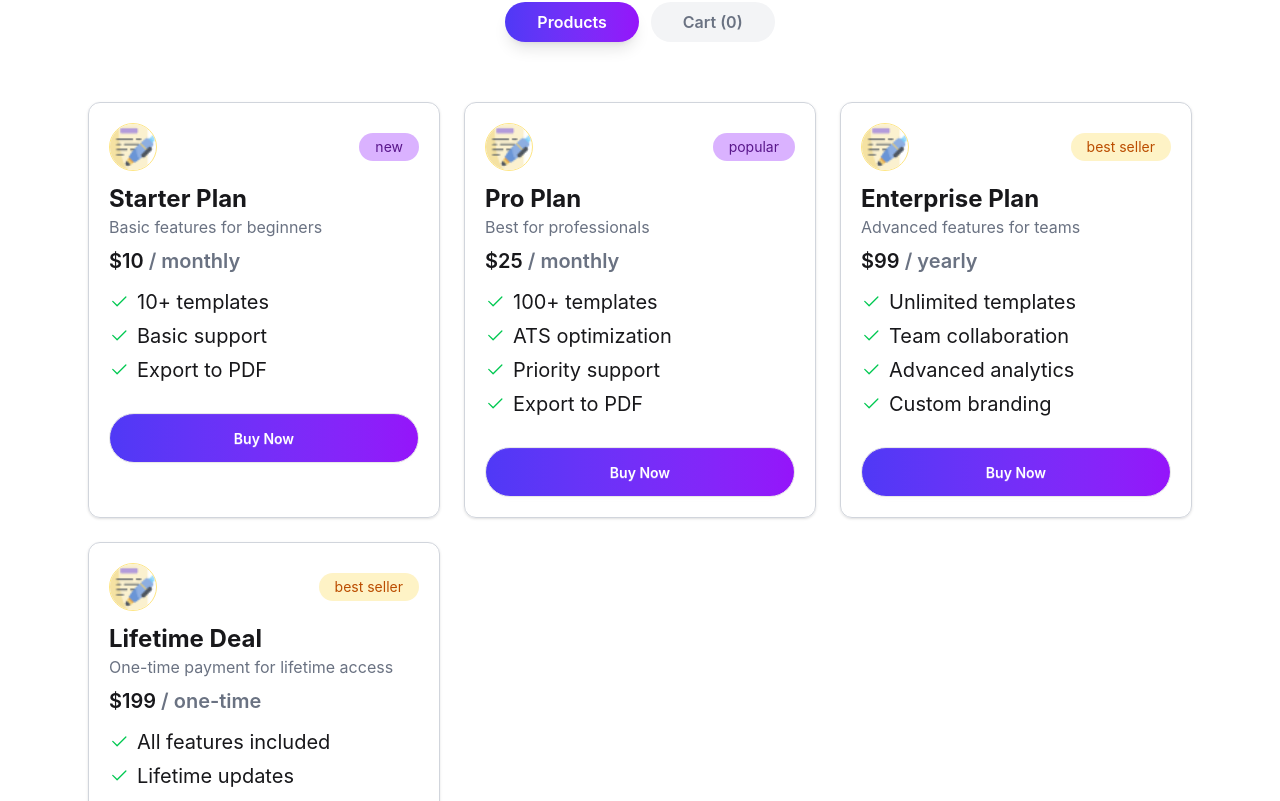
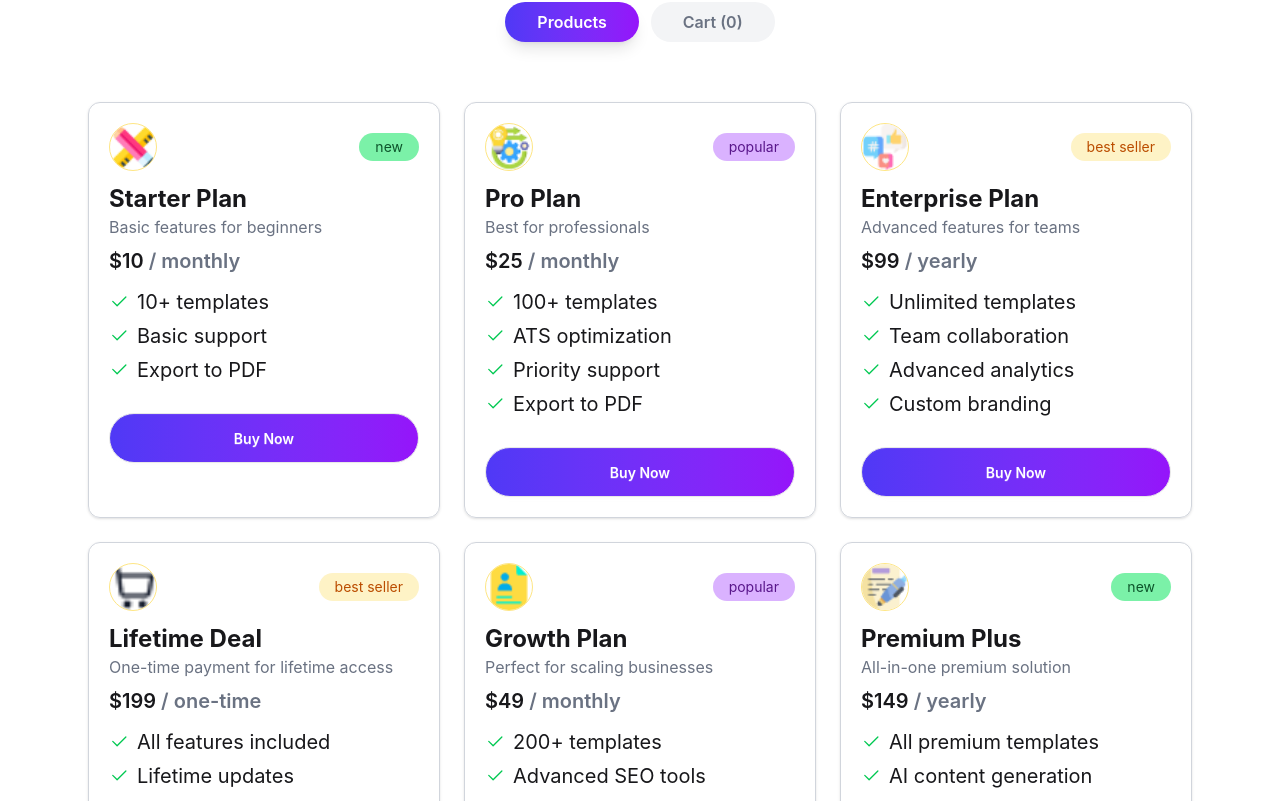
Before and after one commit to mehidealways/DigiTools, a React (Vite) app: page / in a window 1280 px wide. Shown: the part 999-1800 px from the top of the page. Built offline with nearby package versions, Linux system fonts and the light colour scheme.

Commit message:
Add functionality Tabs button and set the all Card dynamicaly

```diff
--- a/public/information.json
+++ b/public/information.json
@@ -8,7 +8,7 @@
     "tag": "new",
     "tagType": "new",
     "features": ["10+ templates", "Basic support", "Export to PDF"],
-    "icon": "starter-icon.png"
+    "icon": "./assets/products/design-tool.png"
   },
   {
     "id": 2,
@@ -24,7 +24,7 @@
       "Priority support",
       "Export to PDF"
     ],
-    "icon": "pro-icon.png"
+    "icon": "./assets/products/operation.png"
   },
   {
     "id": 3,
@@ -40,7 +40,7 @@
       "Advanced analytics",
       "Custom branding"
     ],
-    "icon": "enterprise-icon.png"
+    "icon": "./assets/products/social-media.png"
   },
   {
     "id": 4,
@@ -55,6 +55,42 @@
       "Lifetime updates",
       "Premium support"
     ],
-    "icon": "lifetime-icon.png"
+    "icon": "./assets/products/shopping-cart.png"
+  },
+
+
+  {
+    "id": 5,
+    "name": "Growth Plan",
+    "description": "Perfect for scaling businesses",
+    "price": 49,
+    "period": "monthly",
+    "tag": "popular",
+    "tagType": "popular",
+    "features": [
+      "200+ templates",
+      "Advanced SEO tools",
+      "Priority email support",
+      "Analytics dashboard"
+    ],
+    "icon": "./assets/products/portfolio.png"
+  },
+
+
+  {
+    "id": 6,
+    "name": "Premium Plus",
+    "description": "All-in-one premium solution",
+    "price": 149,
+    "period": "yearly",
+    "tag": "new",
+    "tagType": "new",
+    "features": [
+      "All premium templates",
+      "AI content generation",
+      "24/7 support",
+      "Custom integrations"
+    ],
+    "icon": "./assets/products/writing_2327400 1.png"
   }
 ]
--- a/src/Component/Cards.jsx
+++ b/src/Component/Cards.jsx
@@ -123,14 +123,16 @@ const Cards = ({
               <div className="flex items-center justify-between mb-3">
                 <img
                   className="border border-amber-200 rounded-full w-12"
-                  src="/assets/products/writing_2327400 1.png"
+                  src={product.icon}
                   alt={product.name}
                 />
                 <p
                   className={`px-4 py-1 rounded-full text-sm ${
                     product.tag === 'best seller'
                       ? 'bg-[#FEF3C6] text-[#BB4D00]'
-                      : 'bg-purple-300 text-purple-900'
+                      : product.tag === 'new'
+                        ? 'bg-green-300 text-green-900'
+                        : 'bg-purple-300 text-purple-900'
                   }`}
                 >
                   {product.tag || 'New'}
```
